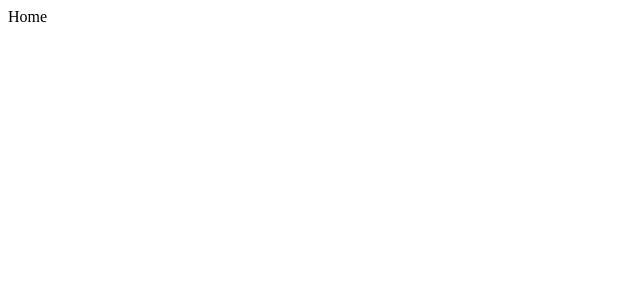
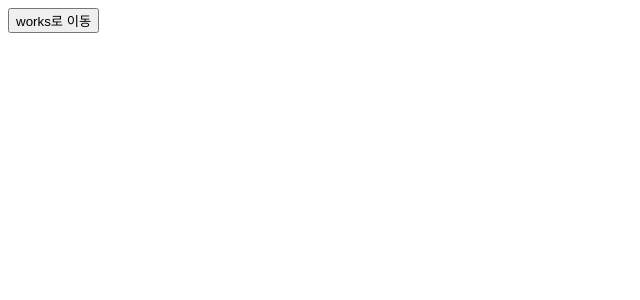
Before and after one commit to YS739/React_BasicClass, a React (Create React App) app: page / in a window 1280 px wide. Shown: the top 300 px of the page, without its empty margins (0-640 px from the left). Built offline with nearby package versions, Linux system fonts and the light colour scheme.

Commit message:
useNavigate

```diff
--- a/src/pages/Home.jsx
+++ b/src/pages/Home.jsx
@@ -1,7 +1,18 @@
-import React from "react";
+// src/pages/home.js
+import { useNavigate } from "react-router-dom";
 
 const Home = () => {
-  return <div>Home</div>;
+  const navigate = useNavigate();
+
+  return (
+    <button
+      onClick={() => {
+        navigate("/works");
+      }}
+    >
+      works로 이동
+    </button>
+  );
 };
 
 export default Home;
```
